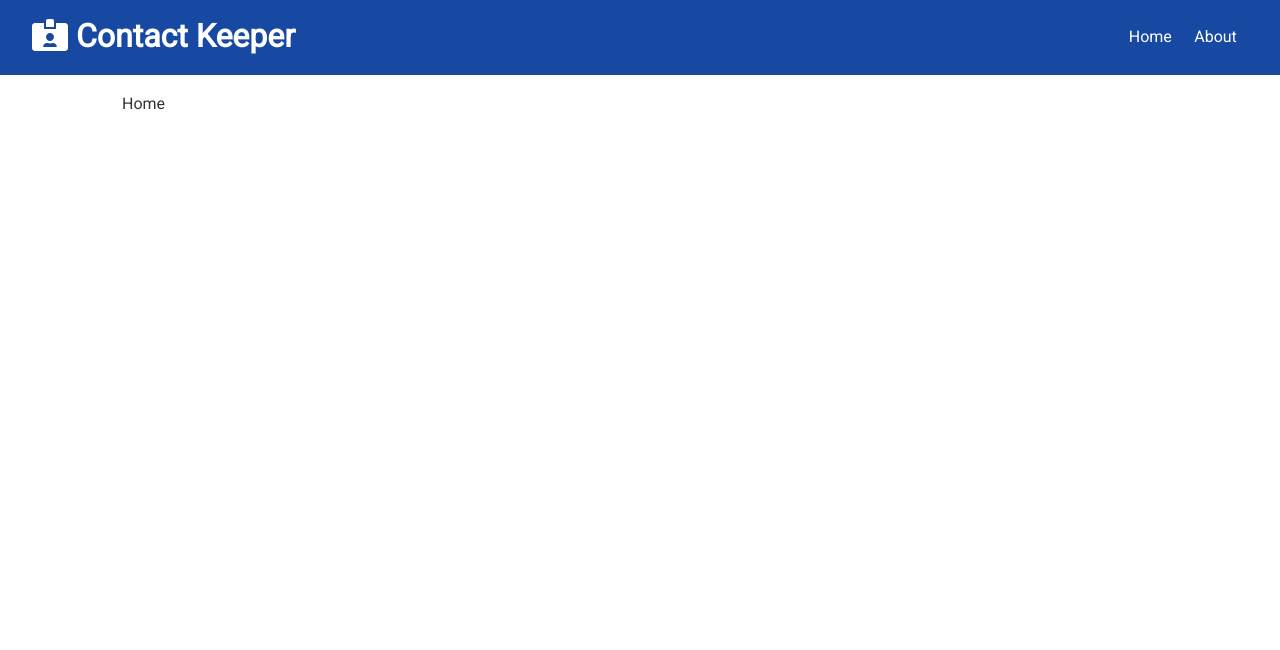
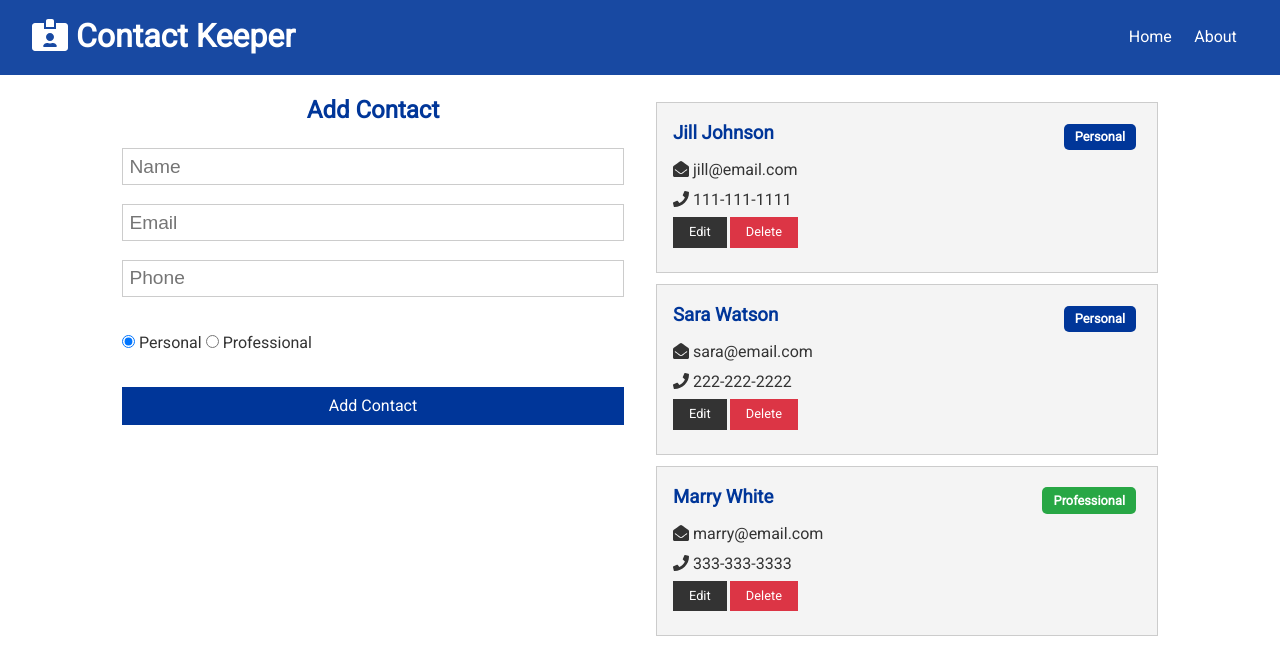
Before and after one commit to ppatel1604/contact-keeper, a React (Create React App) app in the folder client/: page / in a window 1280 px wide. Shown: the top 650 px of the page. Built offline with nearby package versions, Linux system fonts and the light colour scheme; the HTML template or start-up script is replaced by a standard one.

Commit message:
Adding initial structure for add contact

```diff
--- a/client/src/App.js
+++ b/client/src/App.js
@@ -4,9 +4,11 @@
 import { Navbar } from './components/layout/Navbar';
 import { Home } from './components/pages/Home';
 import { About } from './components/pages/About';
+import ContactState from './context/contact/ContactState';
 
 const App = () => {
   return (
+    <ContactState>
       <Router>
         <Fragment>
           <Navbar />
@@ -18,6 +20,7 @@
           </div>
         </Fragment>
       </Router>
+    </ContactState>
   );
 };
 
--- /dev/null
+++ b/client/src/components/contacts/ContactForm.js
@@ -0,0 +1,79 @@
+import React, { useState, useContext } from 'react';
+import ContactContext from '../../context/contact/contactContext';
+
+export const ContactForm = () => {
+  const contactContext = useContext(ContactContext);
+
+  const [contact, setContact] = useState({
+    name: '',
+    email: '',
+    phone: '',
+    type: 'personal'
+  });
+
+  const { name, email, phone, type } = contact;
+
+  const onChange = e =>
+    setContact({ ...contact, [e.target.name]: e.target.value });
+
+  const onSubmit = e => {
+    e.preventDefault();
+
+    contactContext.addContact(contact);
+    setContact({
+      name: '',
+      email: '',
+      phone: '',
+      type: 'personal'
+    });
+  };
+
+  return (
+    <form onSubmit={onSubmit}>
+      <h2 className='text-primary'>Add Contact</h2>
+      <input
+        type='text'
+        placeholder='Name'
+        name='name'
+        value={name}
+        onChange={onChange}
+      />
+      <input
+        type='email'
+        placeholder='Email'
+        name='email'
+        value={email}
+        onChange={onChange}
+      />
+      <input
+        type='text'
+        placeholder='Phone'
+        name='phone'
+        value={phone}
+        onChange={onChange}
+      />
+      <input
+        type='radio'
+        name='type'
+        value='personal'
+        defaultChecked={type === 'personal'}
+        onChange={onChange}
+      />{' '}
+      Personal{'  '}
+      <input
+        type='radio'
+        name='type'
+        value='professional'
+        onChange={onChange}
+      />{' '}
+      Professional
+      <div>
+        <input
+          type='submit'
+          value='Add Contact'
+          className='btn btn-primary btn-block'
+        />
+      </div>
+    </form>
+  );
+};
--- /dev/null
+++ b/client/src/components/contacts/ContactItem.js
@@ -0,0 +1,44 @@
+import React from 'react';
+import PropTypes from 'prop-types';
+import { FontAwesomeIcon } from '@fortawesome/react-fontawesome';
+import { faEnvelopeOpen, faPhone } from '@fortawesome/free-solid-svg-icons';
+
+export const ContactItem = ({ contact }) => {
+  const { id, name, email, phone, type } = contact;
+  return (
+    <div className='card bg-light'>
+      <h3 className='text-primary text-left'>
+        {name}{' '}
+        <span
+          style={{ float: 'right' }}
+          className={
+            'badge ' +
+            (type === 'professional' ? 'badge-success' : 'badge-primary')
+          }
+        >
+          {type.charAt(0).toUpperCase() + type.slice(1)}
+        </span>
+      </h3>
+      <ul className='list'>
+        {email && (
+          <li>
+            <FontAwesomeIcon icon={faEnvelopeOpen} /> {email}
+          </li>
+        )}
+        {phone && (
+          <li>
+            <FontAwesomeIcon icon={faPhone} /> {phone}
+          </li>
+        )}
+        <p>
+          <button className='btn btn-dark btn-sm'>Edit</button>
+          <button className='btn btn-danger btn-sm'>Delete</button>
+        </p>
+      </ul>
+    </div>
+  );
+};
+
+ContactItem.prototype = {
+  contact: PropTypes.object.isRequired
+};
--- /dev/null
+++ b/client/src/components/contacts/Contacts.js
@@ -0,0 +1,16 @@
+import React, { useContext, Fragment } from 'react';
+import { ContactItem } from './ContactItem';
+import ContactContext from '../../context/contact/contactContext';
+
+export const Contacts = () => {
+  const contactContext = useContext(ContactContext);
+
+  const { contacts } = contactContext;
+  return (
+    <Fragment>
+      {contacts.map(c => (
+        <ContactItem contact={c} key={c.id} />
+      ))}
+    </Fragment>
+  );
+};
--- a/client/src/components/pages/Home.js
+++ b/client/src/components/pages/Home.js
@@ -1,5 +1,16 @@
 import React from 'react';
+import { Contacts } from '../contacts/Contacts';
+import { ContactForm } from '../contacts/ContactForm';
 
 export const Home = () => {
-  return <div>Home</div>;
+  return (
+    <div className='grid-2'>
+      <div>
+        <ContactForm />
+      </div>
+      <div>
+        <Contacts></Contacts>
+      </div>
+    </div>
+  );
 };
--- /dev/null
+++ b/client/src/context/contact/ContactState.js
@@ -0,0 +1,59 @@
+import React, { useReducer } from 'react';
+import uuid from 'uuid';
+import ContactContext from './contactContext';
+import contactReducer from './contactReducer';
+import {
+  ADD_CONTACT,
+  DELETE_CONTACT,
+  SET_CURRENT,
+  CLEAR_CURRENT,
+  UPDATE_CONTACT,
+  FILTER_CONTACT,
+  CLEAR_FILTER
+} from '../types';
+
+const ContactState = props => {
+  const initialState = {
+    contacts: [
+      {
+        id: 1,
+        name: 'Jill Johnson',
+        email: 'jill@email.com',
+        phone: '111-111-1111',
+        type: 'personal'
+      },
+      {
+        id: 2,
+        name: 'Sara Watson',
+        email: 'sara@email.com',
+        phone: '222-222-2222',
+        type: 'personal'
+      },
+      {
+        id: 3,
+        name: 'Marry White',
+        email: 'marry@email.com',
+        phone: '333-333-3333',
+        type: 'professional'
+      }
+    ]
+  };
+
+  const [state, dispatch] = useReducer(contactReducer, initialState);
+
+  const addContact = contact => {
+    contact.id = uuid.v4();
+    dispatch({
+      type: ADD_CONTACT,
+      payload: contact
+    });
+  };
+
+  return (
+    <ContactContext.Provider value={{ contacts: state.contacts, addContact }}>
+      {props.children}
+    </ContactContext.Provider>
+  );
+};
+
+export default ContactState;
--- /dev/null
+++ b/client/src/context/contact/contactContext.js
@@ -0,0 +1,5 @@
+import { createContext } from 'react';
+
+const contactContext = createContext();
+
+export default contactContext;
--- /dev/null
+++ b/client/src/context/contact/contactReducer.js
@@ -0,0 +1,22 @@
+import {
+  ADD_CONTACT,
+  DELETE_CONTACT,
+  SET_CURRENT,
+  CLEAR_CURRENT,
+  UPDATE_CONTACT,
+  FILTER_CONTACT,
+  CLEAR_FILTER
+} from '../types';
+
+export default (state, action) => {
+  switch (action.type) {
+    case ADD_CONTACT:
+      return {
+        ...state,
+        contacts: [...state.contacts, action.payload]
+      };
+
+    default:
+      return state;
+  }
+};
--- /dev/null
+++ b/client/src/context/types.js
@@ -0,0 +1,9 @@
+export const ADD_CONTACT = 'ADD_CONTACT';
+export const DELETE_CONTACT = 'DELETE_CONTACT';
+export const SET_CURRENT = 'SET_CURRENT';
+export const CLEAR_CURRENT = 'CLEAR_CURRENT';
+export const UPDATE_CONTACT = 'UPDATE_CONTACT';
+export const FILTER_CONTACT = 'FILTER_CONTACT';
+export const CLEAR_FILTER = 'CLEAR_FILTER';
+export const SET_ALERT = 'SET_ALERT';
+export const REMOVE_CONTACT = 'REMOVE_CONTACT';
```
Lines whose indentation alone changed are shown as unchanged.
